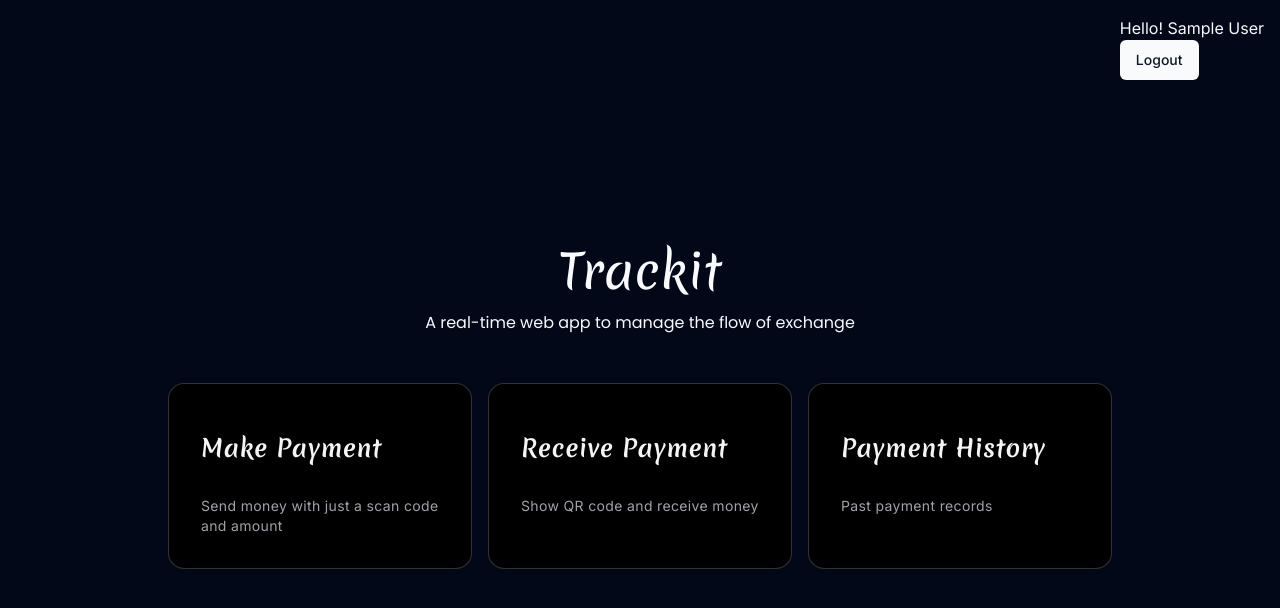
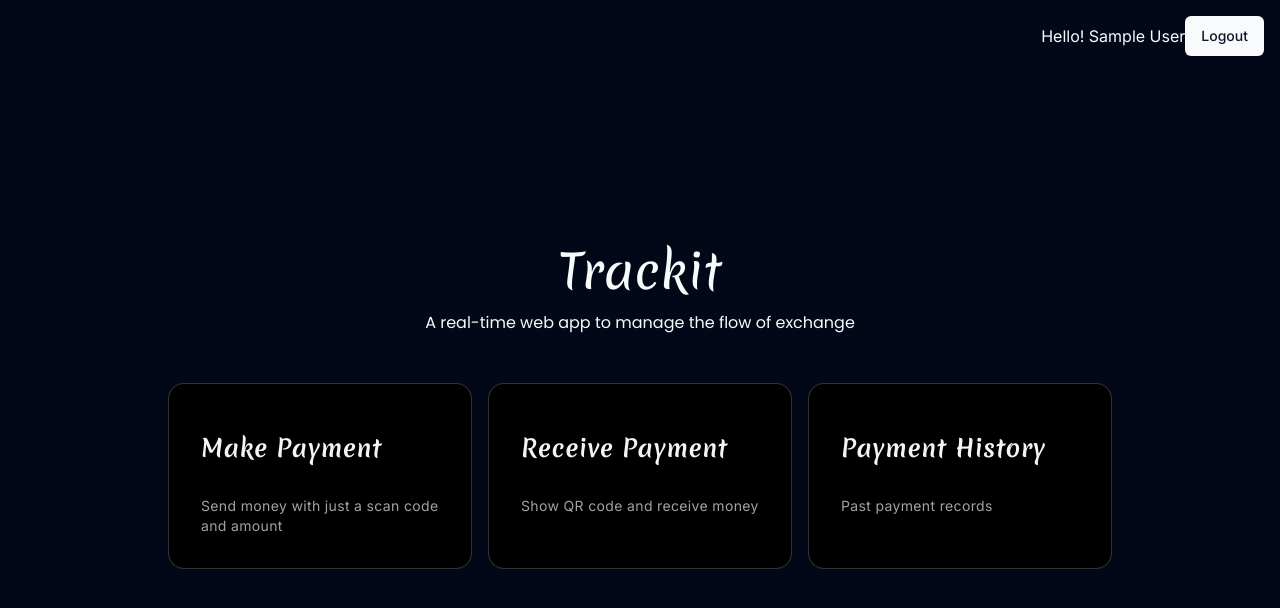
Before and after one commit to saurav-tiwari03/Trackit, a Next.js app: page / in a window 1280 px wide. Shown: the top 608 px of the page. Built offline with nearby package versions, Linux system fonts and the light colour scheme; sample sign-in values are in the browser's storage.

Commit message:
user fix

```diff
--- a/src/app/page.tsx
+++ b/src/app/page.tsx
@@ -44,7 +44,7 @@ export default function Home() {
       {
       user ?
         <div className="items-center fixed top-4 right-4 flex gap-4">
-          <Link href={`user/${user.accoutNo}`}>
+          <Link className="flex items-center" href={`/user/${user.accoutNo}`}>
             <p>Hello! {user.name}</p>
             <Button onClick={logoutHandler}>{loading ? <TbLoader className="animate-spin"/> : 'Logout'}</Button>
           </Link>
```
